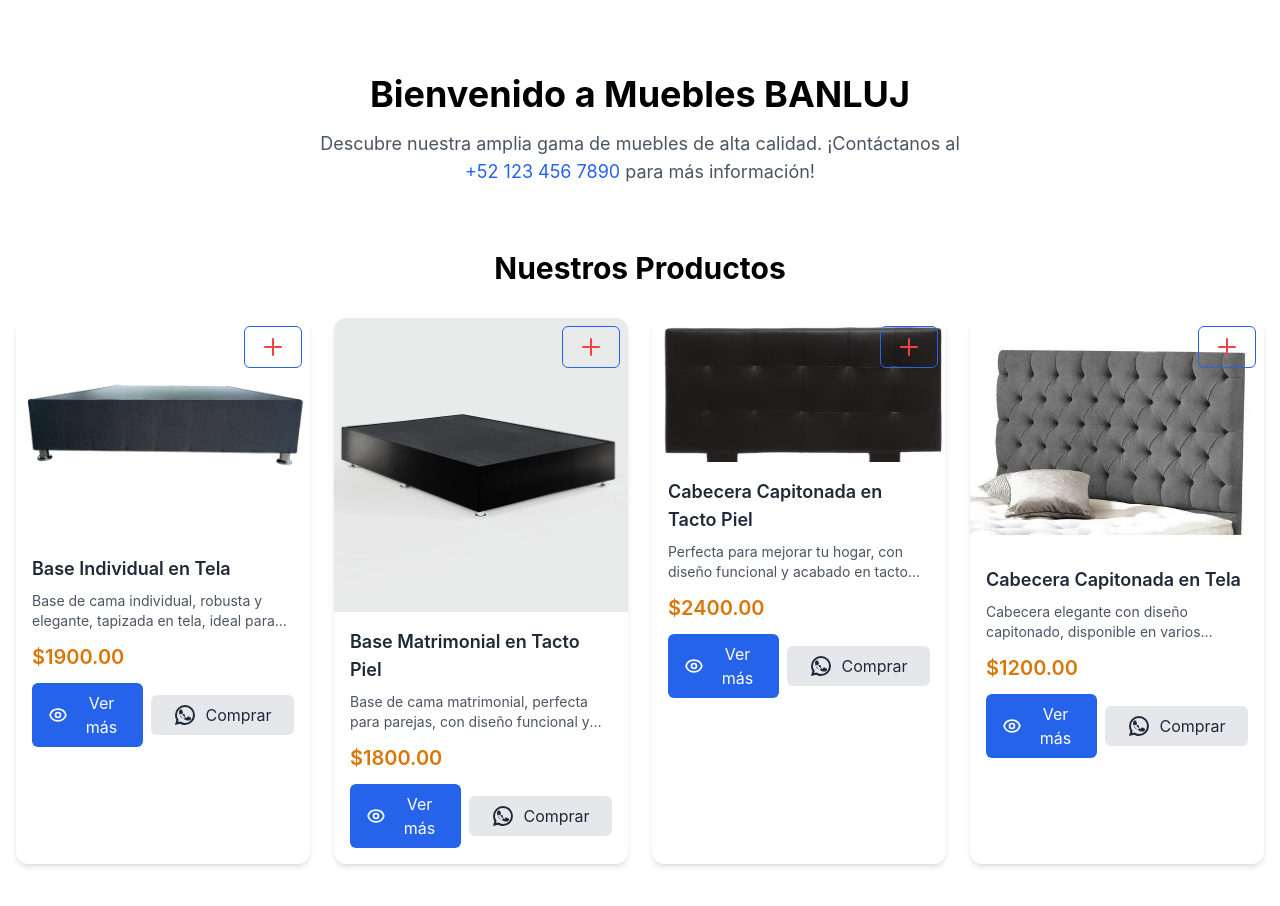
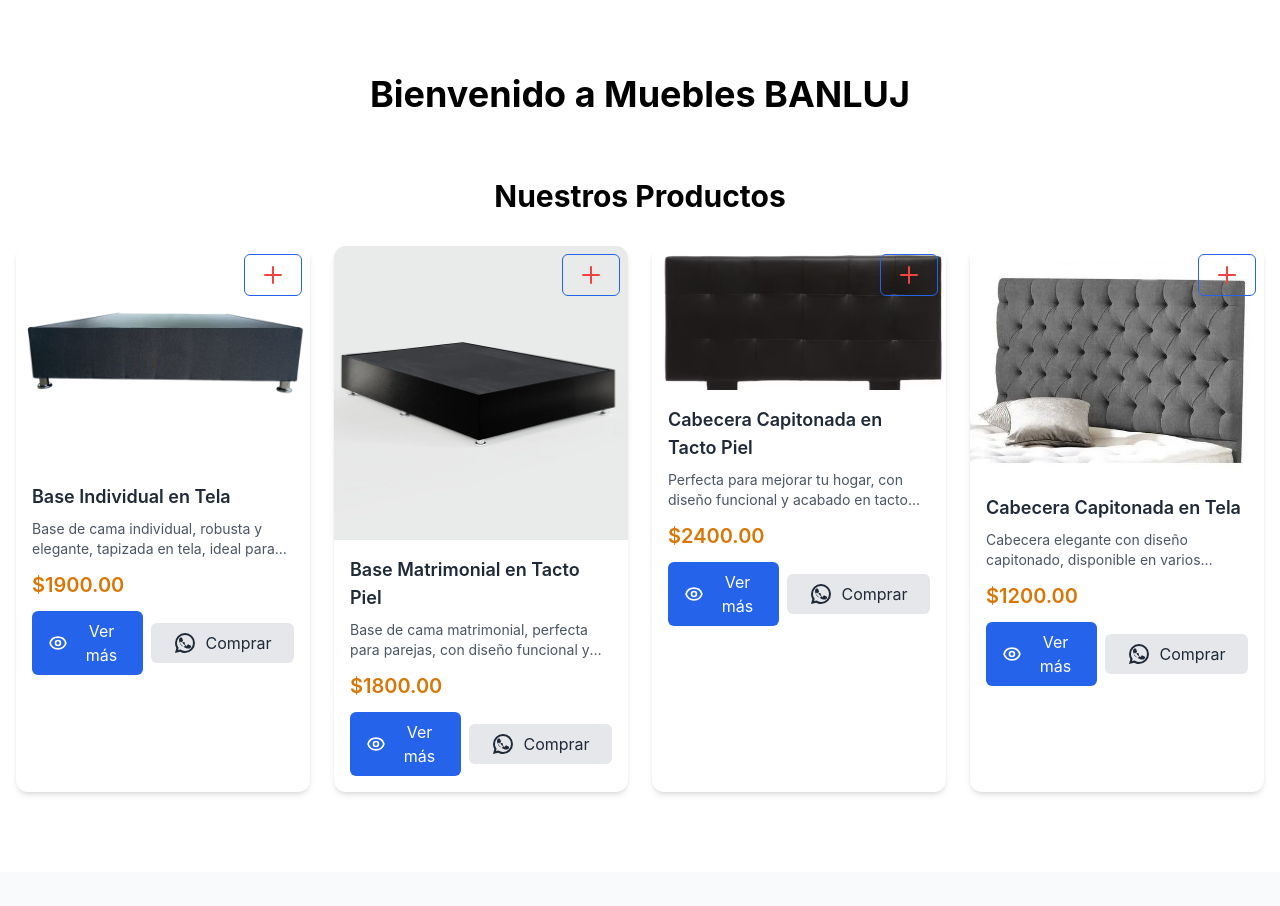
Before and after one commit to AngelGabooo/Banluj-Villa-ccomaltitlan, a React (Vite) app in the folder Banluj/: page / in a window 1280 px wide. Shown: the part 920-1826 px from the top of the page. Built offline with nearby package versions, Linux system fonts and the light colour scheme; no server answers.

Commit message:
first commit

```diff
--- a/Banluj/src/components/pages/Home.jsx
+++ b/Banluj/src/components/pages/Home.jsx
@@ -77,11 +77,8 @@ const Home = () => {
             Bienvenido a Muebles BANLUJ
           </Typography>
           <Typography variant="p" className="max-w-2xl mx-auto text-gray-600 text-lg">
-            Descubre nuestra amplia gama de muebles de alta calidad. ¡Contáctanos al{' '}
             <a href="tel:+521234567890" className="text-blue-600 hover:underline">
-              +52 123 456 7890
             </a>{' '}
-            para más información!
           </Typography>
         </div>
 
```
